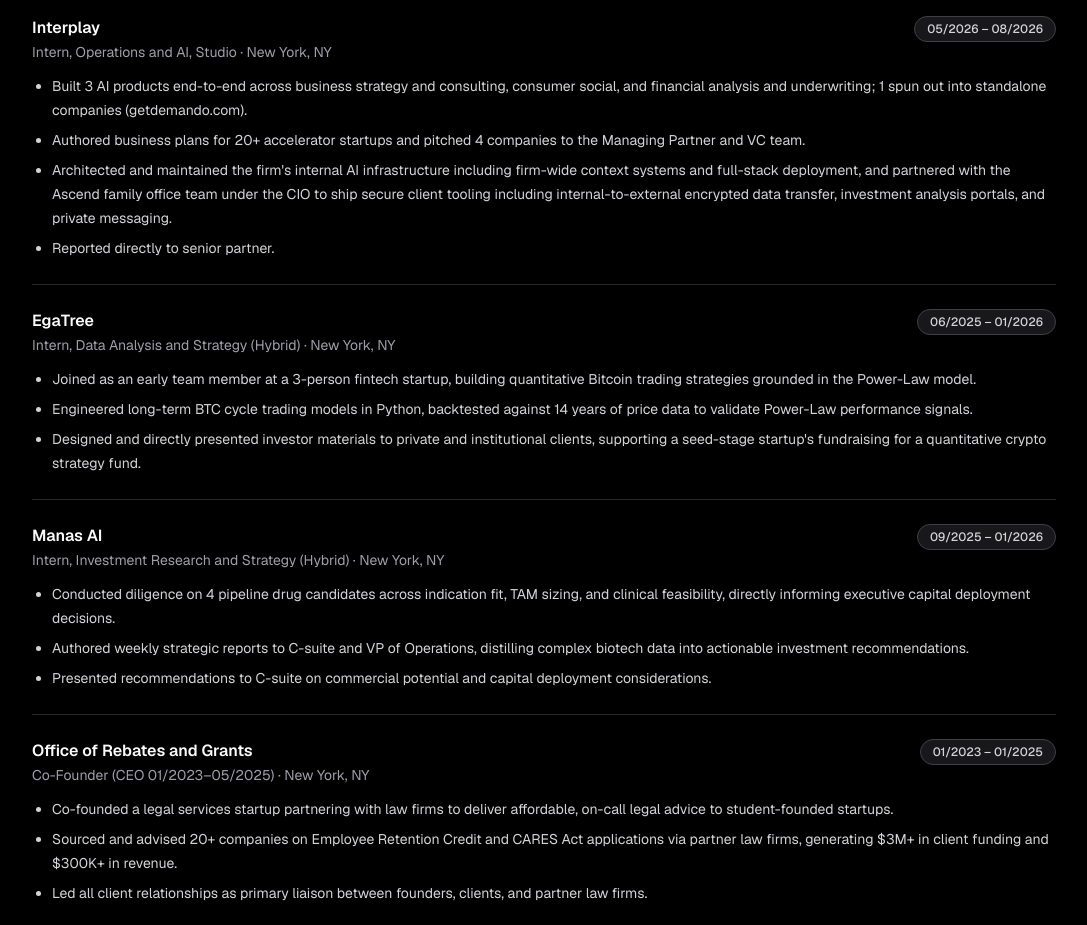
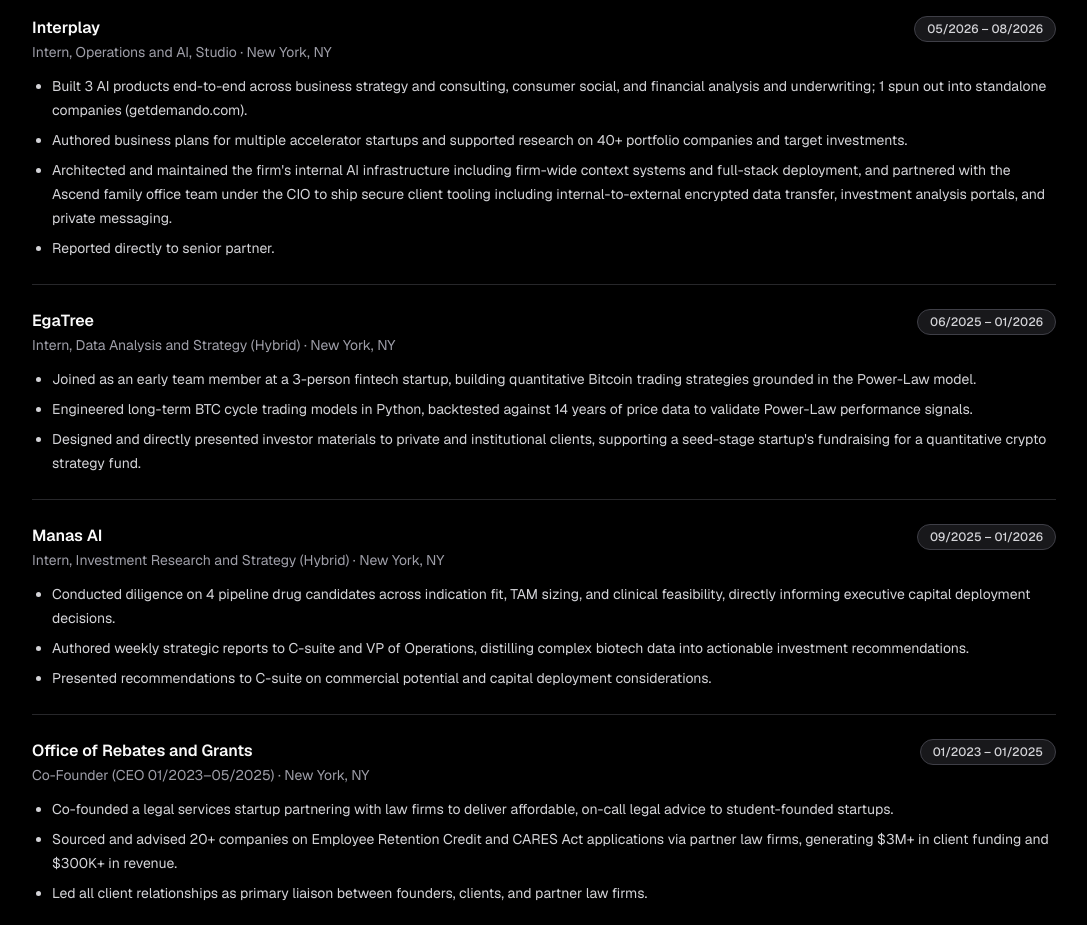
Before and after one commit to amaanavi/AFMwebsite, a Next.js app: page / in a window 1280 px wide. Shown: the part 1640-2565 px from the top of the page, without its empty margins (96-1183 px from the left). Built offline with nearby package versions, Linux system fonts and the light colour scheme; a web font is replaced by a local one.

Commit message:
Update Interplay business plans bullet: multiple accelerator startups, 40+ portfolio companies research

```diff
--- a/src/data/resume.ts
+++ b/src/data/resume.ts
@@ -246,7 +246,7 @@
     period: "05/2026 – 08/2026",
     bullets: [
       "Built 3 AI products end-to-end across business strategy and consulting, consumer social, and financial analysis and underwriting; 1 spun out into standalone companies (getdemando.com).",
-      "Authored business plans for 20+ accelerator startups and pitched 4 companies to the Managing Partner and VC team.",
+      "Authored business plans for multiple accelerator startups and supported research on 40+ portfolio companies and target investments.",
       "Architected and maintained the firm's internal AI infrastructure including firm-wide context systems and full-stack deployment, and partnered with the Ascend family office team under the CIO to ship secure client tooling including internal-to-external encrypted data transfer, investment analysis portals, and private messaging.",
       "Reported directly to senior partner.",
     ],
```
